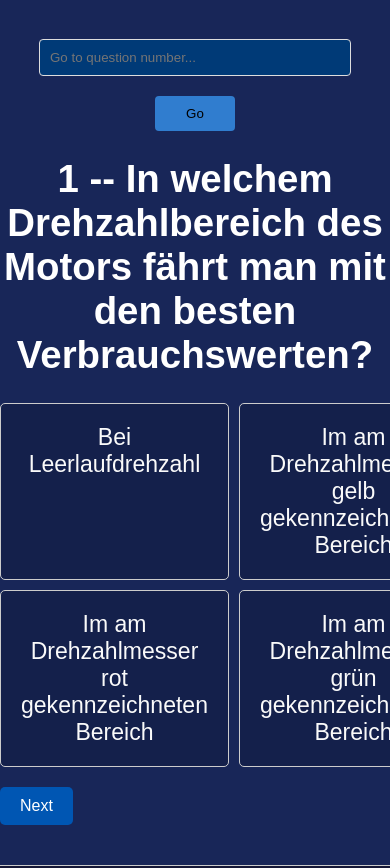
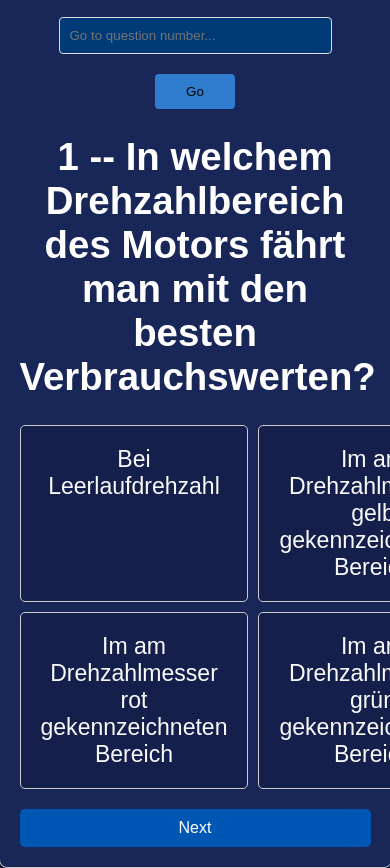
Before and after one commit to Mohammed87FS/vaterexam, a plain HTML site: page index.html in a window 390 px wide. Shown: the top 868 px of the page. Drawn offline with Linux system fonts and the light colour scheme.

Commit message:
Update styles.css

```diff
--- a/styles.css
+++ b/styles.css
@@ -10,18 +10,38 @@ body {
 }
 
 .quiz-container {
-    width: 100%;
+    width: 90%; /* Adjusted for better responsiveness */
     max-width: 600px;
     background: rgb(24, 38, 88);
     border: 1px solid rgb(204, 204, 204);
     border-radius: 8px;
     box-shadow: 0 2px 10px rgba(0, 0, 0, 0.1);
-    padding: 40px;
+    padding: 20px; /* Adjusted padding */
     text-align: center;
+    color: rgb(255, 255, 255);
+}
 
-    color: rgb(255, 255, 255);
+/* Remaining CSS... */
 
+/* Responsive Styles */
+@media (max-width: 768px) {
+    .answers-container {
+        grid-template-columns: 1fr; /* Stack answers vertically on smaller screens */
+    }
+
+    #search-input, #search-button {
+        width: auto; /* Adjust width for smaller devices */
+        margin-top: 10px; /* Reduce margin */
+    }
 }
+
+@media (max-width: 480px) {
+    .btn {
+        width: 100%; /* Full-width buttons on very small screens */
+        margin-top: 10px; /* Reduce margin */
+    }
+}
+
 #search-input {
     padding: 10px;
     margin-top: 20px;
```
